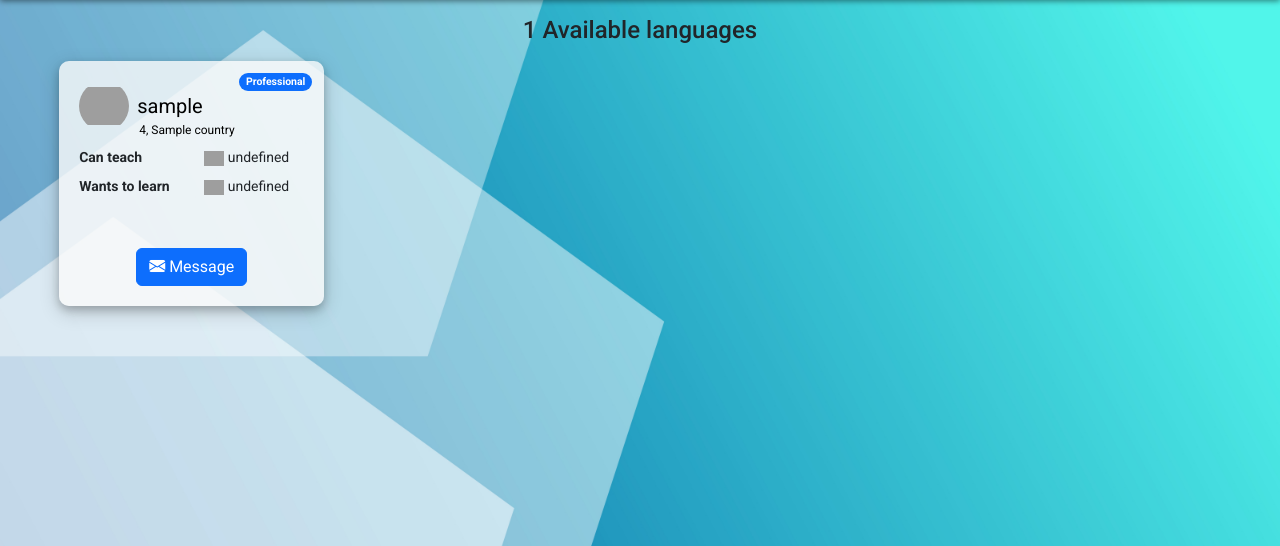
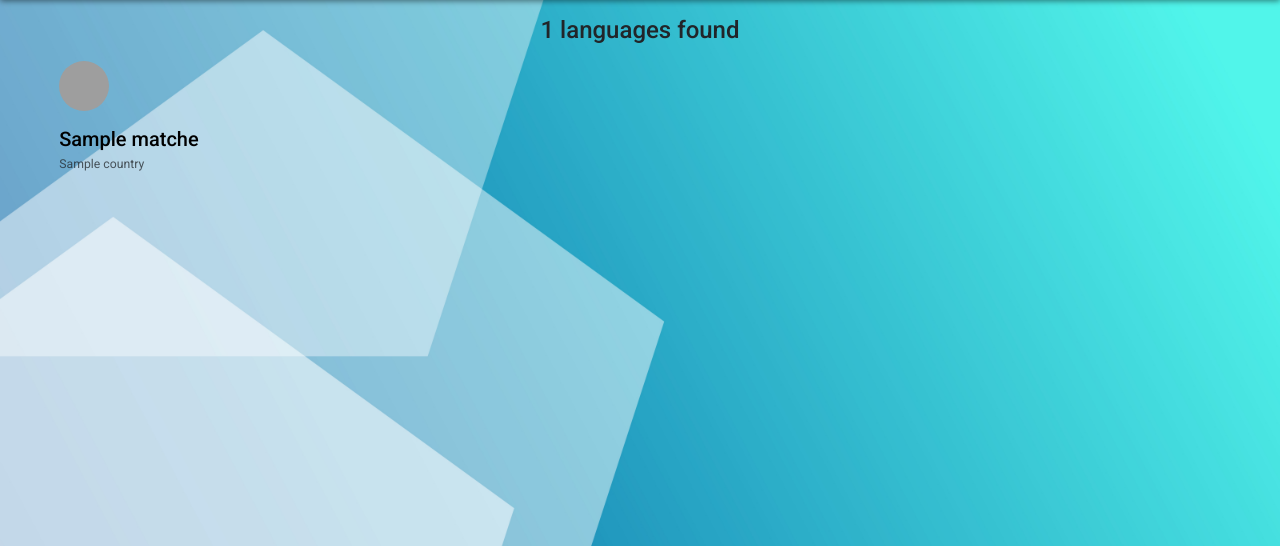
Before and after one commit to AmVa93n/IH-Project2, a Node server app: template views/countries.hbs in a window 1280 px wide. Shown: the part 64-610 px from the top of the page. Run offline with Node 20, Linux system fonts and the light colour scheme; the template is opened without the code that fills it: most values are stand-ins (such as "Sample title", 1, 10 or a date in 2020); some libraries are stand-ins or nearby versions; grey boxes are pictures that could not be loaded.

Commit message:
Starting the available countries list

```diff
--- a/routes/index.routes.js
+++ b/routes/index.routes.js
@@ -13,9 +13,9 @@
   res.render("index", { user });
 });
 
-router.get("/countries", (req, res, next) => {
-  let user = req.session.currentUser;
-  res.render("countries");
+router.get("/countries", isLoggedIn, (req, res) => {
+  let user = req.session.currentUser
+  res.render("countries", {user});
 });
 
 // GET another user profile
--- a/views/countries.hbs
+++ b/views/countries.hbs
@@ -1,79 +1,30 @@
-<h4 class="center my-3">{{matches.length}} Available languages</h4>
+<h4 class="center my-3">{{matches.length}} languages found</h4>
 <div class="d-flex flex-wrap mx-auto" style="width: 92%;">
 {{#each matches}}
 
-<div class="user-card mb-3 mx-2">
-    <a href="/users/{{this._id}}" class="link-text">
-    <div class="d-flex align-items-center mb-3 position-relative">
-        <div class="circle-crop me-2" style="width:50px;height:50px;display:inline-flex">
-            {{#if this.profilePic}}
-            <img src="/uploads/{{this.profilePic}}">
-            {{else}}
-            <img src="/images/Profile-PNG-File.png">
+<div class="language-card mb-3 mx-2">
+    <a href="/languages/{{this._id}}" class="link-text">
+        <div class="d-flex align-items-center mb-3 position-relative">
+            <div class="circle-crop me-2" style="width:50px;height:50px;display:inline-flex">
+                {{#if this.flag}}
+                <img src="/uploads/{{this.flag}}" alt="{{this.name}} flag" style="width:100%;height:100%;object-fit:cover;">
+                {{/if}}
+            </div>
+
+            {{#if this.isPopular}}
+            <span class="badge rounded-pill text-bg-primary position-absolute" style="top:-8px;right:-8px;">Popular</span>
             {{/if}}
         </div>
-        <span class="fs-5">{{this.username}}</span>
-        <span class="position-absolute" style="top:40;left:60;font-size:12px">
-            <span class="date">{{this.birthdate}}</span>, {{this.country}}
-        </span>
-        {{#if this.professional}}
-        <span class="badge rounded-pill text-bg-primary position-absolute" style="top:-8;right:-8">Professional</span>
-        {{/if}}
-    </div></a>
-
-    <div class="row mb-2 align-items-center">
-        <span class="fw-bold col-auto" style="width: 125px;">{{#if ../teachers}}Teaching{{else}}Can teach{{/if}}</span>
-        <div class="col">
-            {{#each this.lang_teach}}
-            <div>
-                <img src="/images/{{this}}.svg" class="lang-flag">
-                <span class="lang-name me-1">{{this}}</span>
-            </div>
-            {{/each}}
+        <div class="language-details">
+            <h5 class="mb-1">{{this.name}}</h5>
+            <small class="text-muted">{{this.country}}</small>
         </div>
-    </div>
-
-    {{#unless ../teachers}}
-    <div class="row mb-2 align-items-center">
-        <span class="fw-bold col-auto" style="width: 125px;">Wants to learn</span>
-        <div class="col">
-            {{#each this.lang_learn}}
-            <div>
-                <img src="/images/{{this}}.svg" class="lang-flag">
-                <span class="lang-name me-1">{{this}}</span>
-            </div>
-            {{/each}}
-        </div>
-    </div>
-    {{/unless}}
-
-    {{#if ../teachers}}
-    <div class="row mb-2 align-items-center">
-        <span class="fw-bold col-auto" style="width: 125px;">Rating</span>
-        <div class="col">
-            {{#if this.reviews}}
-            <div class="mx-auto" style="width: fit-content;">{{this.ratingAvg}} <span style="color: #ffca08;">&#9733;</span></div>
-            {{/if}}
-            <div class="mx-auto small" style="width: fit-content;">({{this.reviews}} Reviews)</div>
-        </div>
-    </div>
-    {{/if}}
-
-    <div class="row mt-auto">
-        <div class="col d-flex justify-content-center align-items-end">
-            <form action="/account/inbox" method="POST">
-                <input style="display: none;" value="{{this._id}}" name="targetUserId">
-                <button type="submit" class="btn btn-primary mx-1"><i class="bi bi-envelope-fill me-1"></i>Message</button>
-            </form>
-        </div>
-    </div>
-
+    </a>
 </div>
 
 {{/each}}
 </div>
 
 <script>
-    const dates = [...document.querySelectorAll('.date')]
-    for (let date of dates) date.innerText = getUserAge(date.innerText)
+    // Sscript here
 </script>
```
